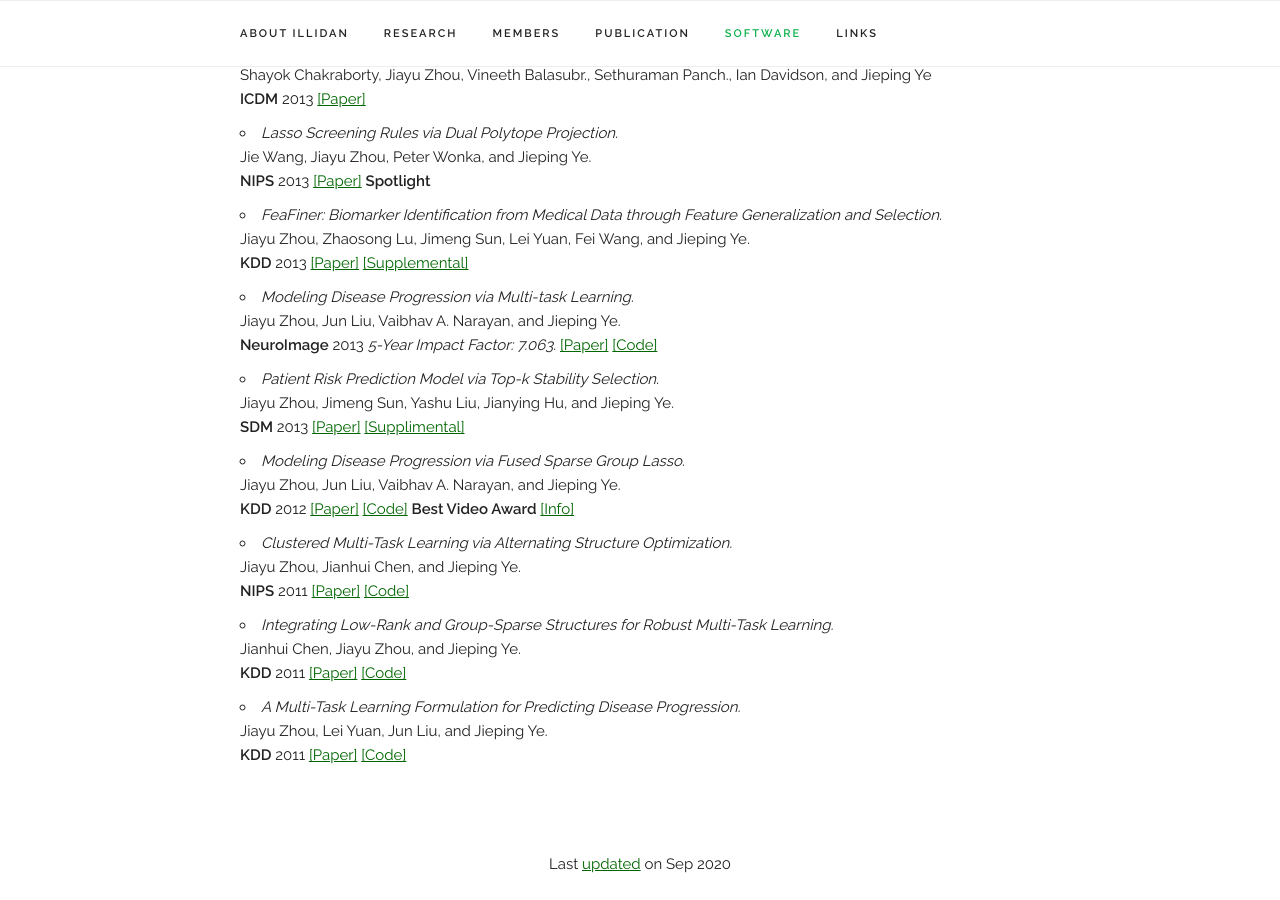
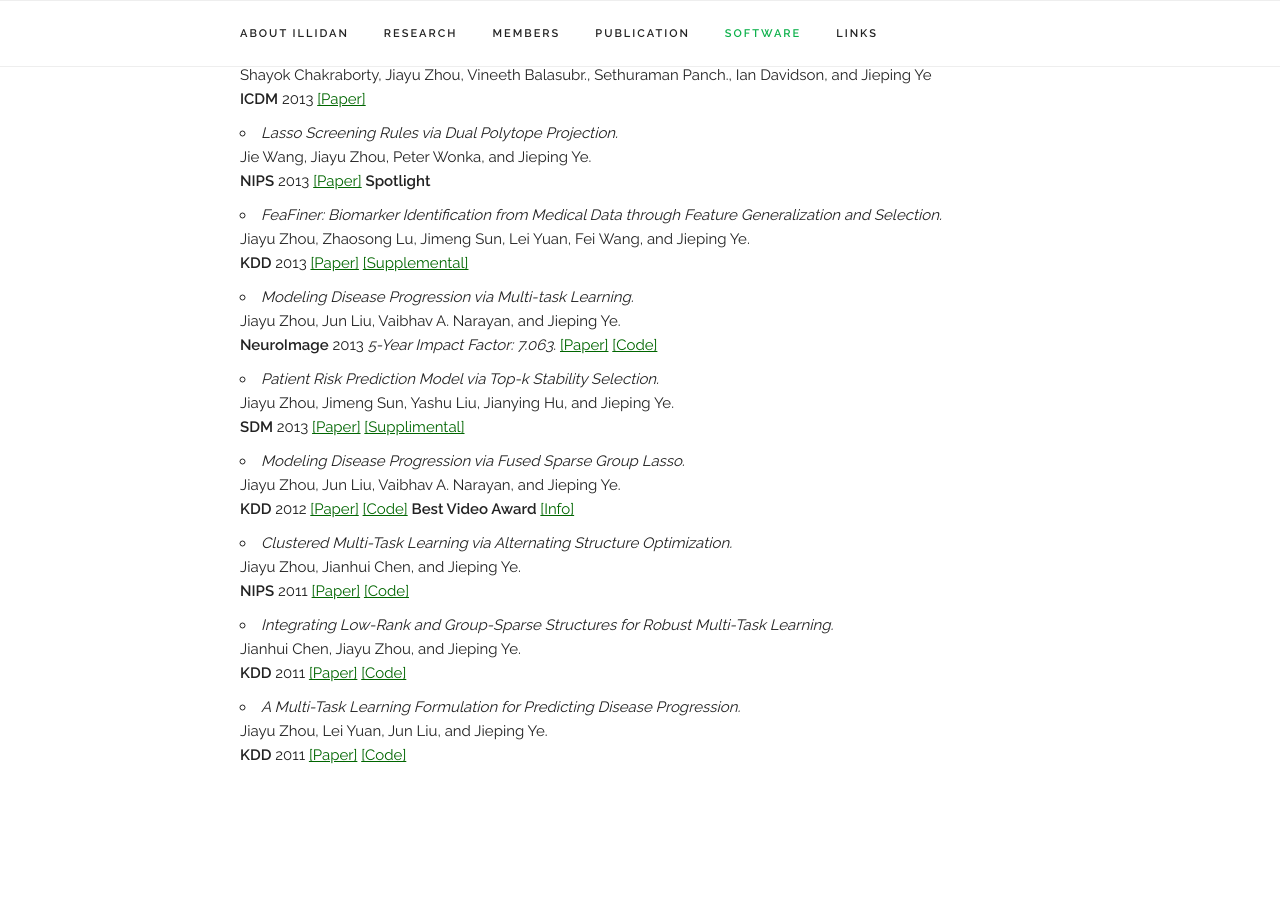
Before and after one commit to Marvelrex/denos.lab.io, a Jekyll site: the page built from index.html, in a window 1280 px wide and 900 px high, scrolled down 13337 px. Built offline with Jekyll 4.4.1, drawn with Linux system fonts in a browser that asks for light colours; nearby versions of some CDN libraries; after the commit the page ends 14189 px from its top, so only the background shows below that.

Commit message:
remove last update

```diff
--- a/_layouts/default.html
+++ b/_layouts/default.html
@@ -707,11 +707,11 @@
       </ul>
     </div>
 
-    <div align="center">
+    <!-- <div align="center">
     Last <a href="https://github.com/illidanlab/illidanlab.github.io" target="_blank">updated</a> on Sep 2020
     <br />
     <br />
-    </div>
+    </div> -->
   </div>
 
 </body>
```
